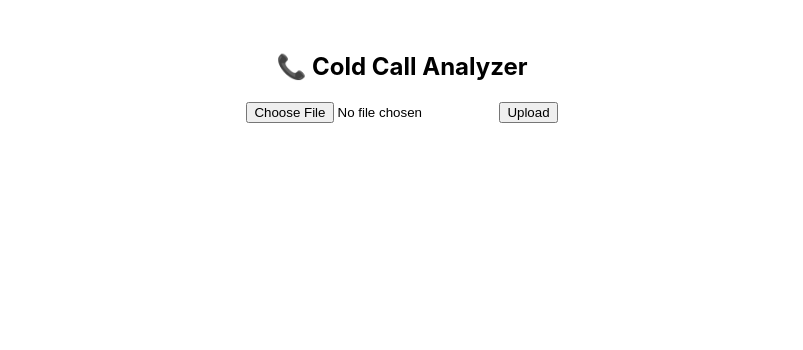
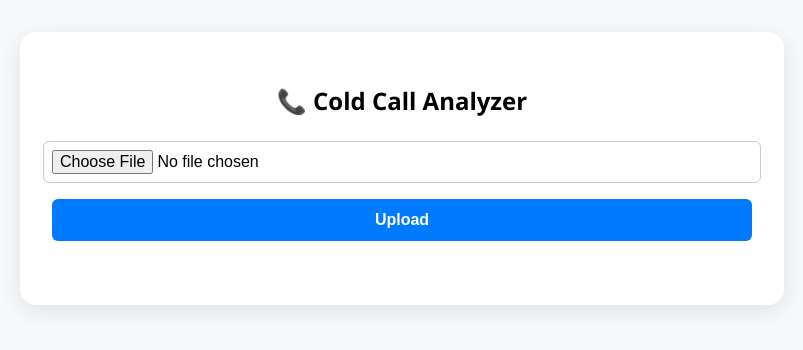
Before and after one commit to uzair032/cold_calling, a React (Create React App) app: page / in a window 1280 px wide. Shown: the top 350 px of the page, without its empty margins (238-1041 px from the left). Built offline with nearby package versions, Linux system fonts and the light colour scheme.

Commit message:
Update UploadForm.js

```diff
--- a/src/components/UploadForm.js
+++ b/src/components/UploadForm.js
@@ -1,9 +1,10 @@
-import React, { useState } from 'react';
+import React, { useState } from "react";
 
 const UploadForm = () => {
   const [file, setFile] = useState(null);
   const [result, setResult] = useState(null);
   const [loading, setLoading] = useState(false);
+  const [error, setError] = useState(null);
 
   const handleFileChange = (e) => setFile(e.target.files[0]);
 
@@ -15,41 +16,194 @@ const UploadForm = () => {
     formData.append("file", file);
 
     setLoading(true);
+    setResult(null);
+    setError(null);
+
     try {
-      const res = await fetch("https://muzair-010-cold-call-backend.hf.space/analyze-call", {
+      const res = await fetch("http://127.0.0.1:8000/analyze-call", {
         method: "POST",
         body: formData,
       });
-      // const res = await fetch('http://127.0.0.1:8000/analyze-call', {
-      //   method: 'POST',
-      //   body: formData
-      // });
+
       const data = await res.json();
-      setResult(data.result || data.error);
-    } catch (error) {
-      console.error(error);
-      setResult("Something went wrong.");
+
+      if (!res.ok || !data.success) {
+        throw new Error(data.error || "Something went wrong");
+      }
+
+      setResult(data.result);
+    } catch (err) {
+      console.error("Error:", err);
+      setError(err.message);
     } finally {
       setLoading(false);
     }
   };
 
   return (
-    <div style={{ textAlign: "center", padding: "2rem" }}>
-      <h2>📞 Cold Call Analyzer</h2>
-      <form onSubmit={handleSubmit}>
-        <input type="file" accept="application/pdf" onChange={handleFileChange} />
-        <button type="submit">Upload</button>
-      </form>
-      {loading && <p>Analyzing...</p>}
-      {result && (
-        <div style={{ marginTop: "1rem" }}>
-          <h3>Result:</h3>
-          <pre>{JSON.stringify(result, null, 2)}</pre>
-        </div>
-      )}
-    </div>
+    <>
+      <style>{cssStyles}</style>
+      <div className="upload-container">
+        <h2>📞 Cold Call Analyzer</h2>
+
+        <form onSubmit={handleSubmit} className="upload-form">
+          <input
+            type="file"
+            accept="application/pdf"
+            onChange={handleFileChange}
+            className="file-input"
+          />
+          <button
+            type="submit"
+            disabled={loading}
+            className={`upload-btn ${loading ? "disabled" : ""}`}
+          >
+            {loading ? (
+              <>
+                <span className="spinner"></span> Analyzing...
+              </>
+            ) : (
+              "Upload"
+            )}
+          </button>
+        </form>
+
+        {loading && (
+          <div className="loading-container">
+            <div className="spinner"></div>
+            <p>Processing your call...</p>
+          </div>
+        )}
+
+        {error && (
+          <div className="error-container">
+            <p>Error: {error}</p>
+          </div>
+        )}
+
+        {result && !loading && !error && (
+          <div className="result-container">
+            <h3>✅ Agent Recommendation:</h3>
+            <pre className="result-text">{result}</pre>
+          </div>
+        )}
+      </div>
+    </>
   );
 };
 
+const cssStyles = `
+:root {
+  --primary: #007bff;
+  --primary-dark: #0056b3;
+  --light-bg: #e9f0ff;
+  --border: #ccc;
+  --error: #dc3545;
+}
+
+body {
+  font-family: 'Segoe UI', Tahoma, Geneva, Verdana, sans-serif;
+  background-color: #f8f9fa;
+}
+
+.upload-container {
+  max-width: 700px;
+  margin: 2rem auto;
+  padding: 2rem;
+  border-radius: 16px;
+  box-shadow: 0 6px 24px rgba(0,0,0,0.10);
+  background: #fff;
+}
+
+.upload-container h2 {
+  text-align: center;
+  margin-bottom: 1.5rem;
+}
+
+.upload-form {
+  display: flex;
+  flex-direction: column;
+  gap: 1rem;
+  align-items: center;
+  margin-bottom: 2rem;
+  width: 100%;
+}
+
+.file-input {
+  padding: 0.5rem;
+  border-radius: 6px;
+  border: 1px solid var(--border);
+  width: 100%;
+  font-size: 1rem;
+}
+
+.upload-btn {
+  padding: 0.75rem 1.5rem;
+  background-color: var(--primary);
+  color: #fff;
+  border: none;
+  border-radius: 6px;
+  font-weight: bold;
+  width: 100%;
+  font-size: 1rem;
+  transition: background-color 0.3s ease;
+  cursor: pointer;
+  display: flex;
+  justify-content: center;
+  align-items: center;
+  gap: 8px;
+}
+
+.upload-btn:hover:not(.disabled) {
+  background-color: var(--primary-dark);
+}
+
+.upload-btn.disabled {
+  cursor: not-allowed;
+  opacity: 0.7;
+}
+
+.result-container {
+  padding: 1.5rem;
+  border-radius: 12px;
+  background-color: var(--light-bg);
+  box-shadow: inset 0 0 10px rgba(0, 123, 255, 0.1);
+  margin-top: 1rem;
+}
+
+.result-text {
+  white-space: pre-wrap;
+  font-size: 1rem;
+  line-height: 1.6;
+  color: #333;
+}
+
+.error-container {
+  max-width: 600px;
+  margin: 2rem auto;
+  padding: 1rem;
+  color: var(--error);
+  text-align: center;
+}
+
+.loading-container {
+  text-align: center;
+  margin: 2rem 0;
+}
+
+@keyframes spin {
+  to { transform: rotate(360deg); }
+}
+
+.spinner {
+  display: inline-block;
+  border: 3px solid rgba(0, 0, 0, 0.1);
+  border-radius: 50%;
+  border-top-color: var(--primary);
+  width: 24px;
+  height: 24px;
+  animation: spin 0.8s linear infinite;
+}
+`;
+
 export default UploadForm;
```
